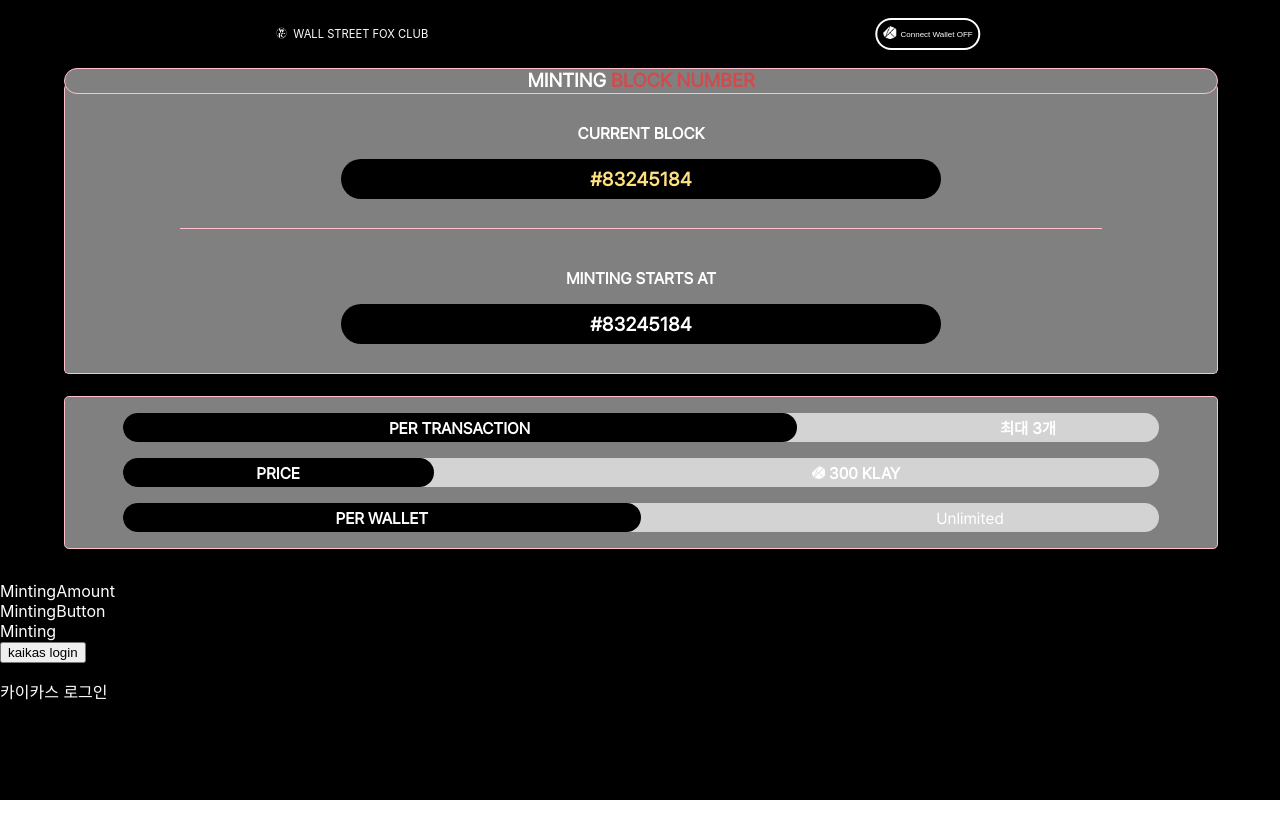
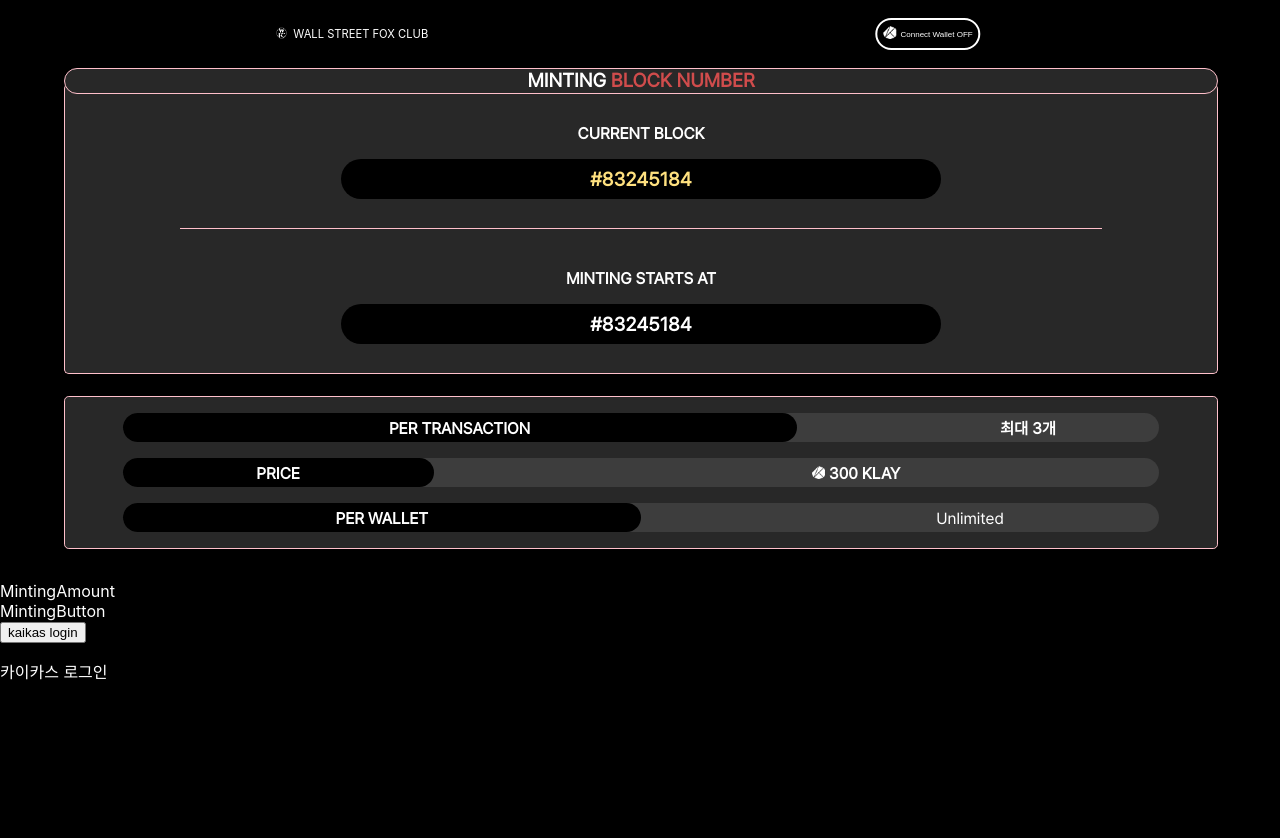
Before and after one commit to kapable/wfc-story-page, a React (Create React App) app: page /minting in a window 1280 px wide. Shown: the top 838 px of the page. Before the commit the page ends 800 px from the top, so only its background shows below. Built offline with nearby package versions, Linux system fonts and the light colour scheme.

Commit message:
fix css color for minting page

```diff
--- a/src/Minting.css
+++ b/src/Minting.css
@@ -3,13 +3,13 @@
     src: url(./fonts/Pretendard-Regular.otf);
 }
 :root {
-    --contents-bg-color: grey;
+    --contents-bg-color: #282828;
     --red-point-color:#d04c4c;
     --title-font: "pretendard", "Noto Sans";
 }
 /* Minting */
 .minting-background-div {
-    height: 100vh;
+    height: 1308px;
     background-color: black;
     color: white;
 }
@@ -173,7 +173,7 @@
 .minting-info-div-three {
     height: 1.8rem;
     border-radius: 1rem;
-    background-color: lightgrey;
+    background-color: #3d3d3d;
     margin: 1rem 5%;
     position: relative;
 }
@@ -230,3 +230,5 @@
 .minting-info-kalytn-logo {
     height: 0.8rem;
 }
+
+/* AMOUNT */
--- a/src/pages/Minting.js
+++ b/src/pages/Minting.js
@@ -30,7 +30,6 @@ const Minting = () => {
             <MintingInfo />
             <MintingAmount />
             <MintingButton />
-            <div>Minting</div>
             <button onClick={onKaikasLoginClick}>kaikas login</button>
             {walletAddress
             ? (
```
